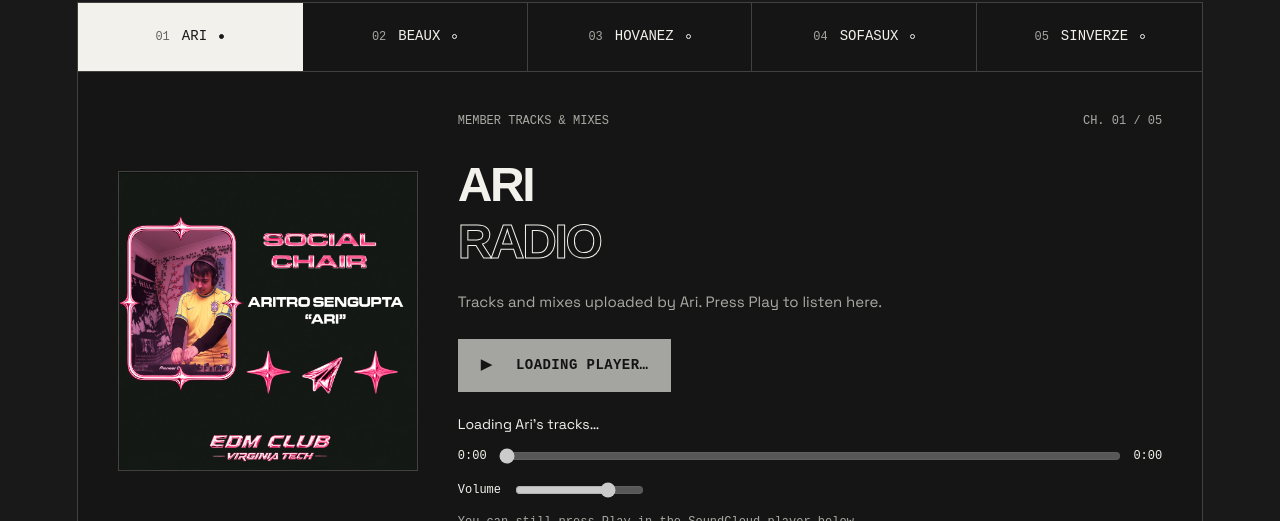
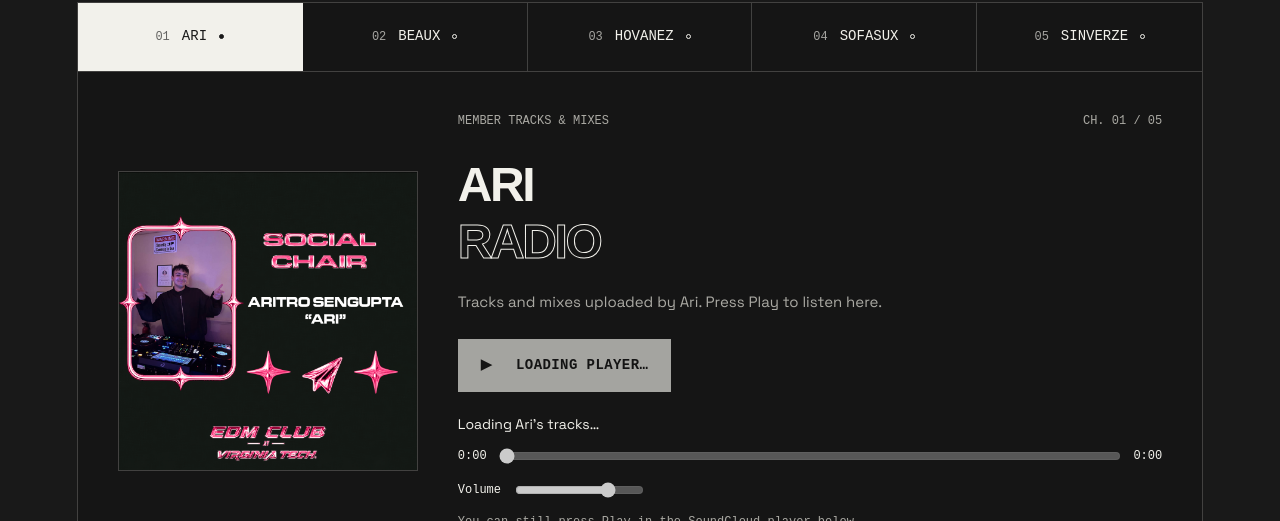
Before and after one commit to aritro4231/edmclubatvt, a React (Vite) app: page / in a window 1280 px wide. Shown: the part 1119-1640 px from the top of the page. Built offline with nearby package versions, Linux system fonts and the light colour scheme; a web font is replaced by a local one.

Commit message:
Update Site source

```diff
--- a/src/data.js
+++ b/src/data.js
@@ -9,7 +9,7 @@
 // artist's uploaded tracks, which support playback through the official widget.
 // Generated recommendation stations are not supported by SoundCloud's widget.
 export const radioStations = [
-  { id: 'ari', name: 'Ari', image: '/assets/aritro.png', url: 'https://soundcloud.com/discover/sets/artist-stations:1420286394', embedUrl: 'https://api.soundcloud.com/users/1420286394' },
+  { id: 'ari', name: 'Ari', image: '/assets/ari-updated.png', url: 'https://soundcloud.com/discover/sets/artist-stations:1420286394', embedUrl: 'https://api.soundcloud.com/users/1420286394' },
   { id: 'beaux', name: 'Beaux', image: '/assets/levi.png', url: 'https://soundcloud.com/discover/sets/artist-stations:1380249472', embedUrl: 'https://api.soundcloud.com/users/1380249472' },
   { id: 'hovanez', name: 'Hovanez', image: '/assets/john-bedeian.png', url: 'https://soundcloud.com/discover/sets/artist-stations:263550940', embedUrl: 'https://api.soundcloud.com/users/263550940' },
   { id: 'sofasux', name: 'Sofasux', image: '/assets/sophia.png', url: 'https://soundcloud.com/discover/sets/artist-stations:1099633732', embedUrl: 'https://api.soundcloud.com/users/1099633732' },
@@ -37,7 +37,7 @@
   { name: 'Maxim Dierickx', alias: 'Sinverze', role: 'President', image: '/assets/maxim.png' },
   { name: 'John Bedeian', alias: 'Hovanez', role: 'Vice President', image: '/assets/john-bedeian.png' },
   { name: 'John Williamson', alias: 'Jakid', role: 'Treasurer', image: '/assets/john-williamson.png' },
-  { name: 'Aritro Sengupta', alias: 'Ari', role: 'Social Chair', image: '/assets/aritro.png' },
+  { name: 'Aritro Sengupta', alias: 'Ari', role: 'Social Chair', image: '/assets/ari-updated.png' },
   { name: 'Sophia Fulton', alias: 'Sofasux', role: 'Event Coordinator', image: '/assets/sophia.png' },
   { name: 'Levi Bowman', alias: 'Beaux', role: 'Equipment Manager', image: '/assets/levi.png' },
 ];
```
Also changed, not shown: public/assets/ari-updated.png (added).
